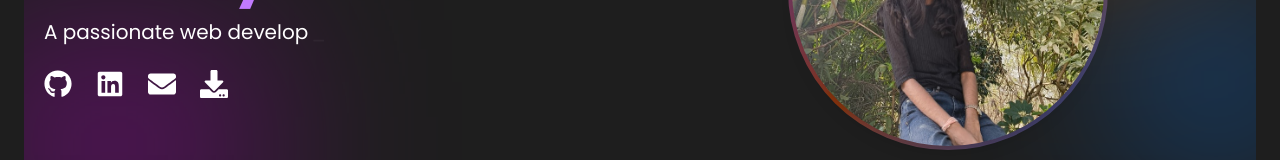
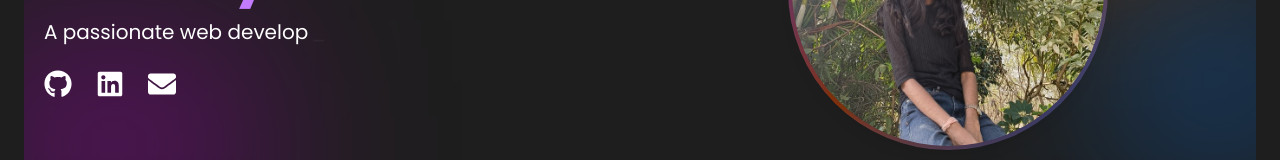
Before and after one commit to anjaliptl27/anjali-portfolio, a React (Vite) app: page / in a window 1280 px wide. Shown: the part 354-514 px from the top of the page. Built offline with nearby package versions, Linux system fonts and the light colour scheme; no server answers.

Commit message:
updated link
Removed the Resume link from the social icons list.

```diff
--- a/src/components/Home.jsx
+++ b/src/components/Home.jsx
@@ -80,7 +80,6 @@ const Home = () => {
               { icon: <FaGithub size={28} />, link: "https://github.com/anjaliptl27", label: "GitHub" },
               { icon: <FaLinkedin size={28} />, link: "https://linkedin.com/in/anjali-arethiya", label: "LinkedIn" },
               { icon: <FaEnvelope size={28} />, link: "mailto:anjaliarethiya490@gmail.com", label: "Email" },
-              { icon: <FaDownload size={28} />, link: "https://drive.google.com/file/d/1wXcuovMKEM1Qq1Sx57xnYiijq3phbPlp/view?usp=sharing", label: "Resume" },
             ].map((item, index) => (
               <div
                 key={index}
```
